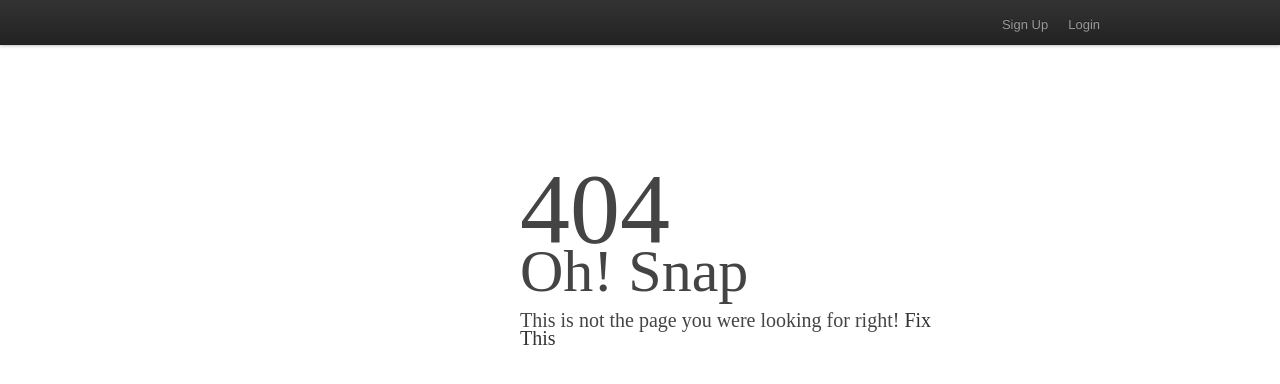
After one commit to hyperkitty/hyperkitty, a Django app: template templates/404.html in a window 1280 px wide. The commit adds this page. Shown: the top 384 px of the page. Run offline with Django 3.2, Linux system fonts and the light colour scheme; the template is opened without the code that fills it, so the values that code supplies are empty; parts of the project's set-up code (start-up, migrations or seed data) failed here and were passed over.

Commit message:
Added ErrorTemplates to avoid errors when debug=false

```diff
--- /dev/null
+++ b/templates/404.html
@@ -0,0 +1,37 @@
+{% extends "base.html" %}
+{% load i18n %}
+{% block content %}
+		<style>
+			#contentBox
+			{
+				padding:10px;
+				font-family: 'Times New Roman';
+				font-size:20px;
+				color:#444;
+				margin-left:300px;
+				margin-top:100px;
+			}
+			.hello
+			{
+				font-size:100px;
+				color:#444;
+				font-family: 'Times New Roman';
+			}
+			a
+			{
+				color:#323232;
+			}
+		</style>
+
+		<div style="margin: 60px 40px 0 40px;">
+			<div id="contentBox" style="width:50%; ">
+				<span class="hello"> 404 </span>
+				<br/><br/>
+ 				<span style="font-size:60px; color:#444;font-family: 'Times New Roman';"> Oh! Snap </span>
+				<br/><br/>
+				This is not the page you were looking for right!
+				<a href ="/">Fix This </a>
+			</div>
+		</div>
+
+{% endblock %}
--- a/templates/thread.html
+++ b/templates/thread.html
@@ -23,6 +23,7 @@
 			{% include 'messages/message.html' %}
 			<!-- End of email -->
 		</div>
+		{% endfor %}
 
 	</section>
 
```
Also changed, not shown: templates/500.html (added, +37 -0 lines).
